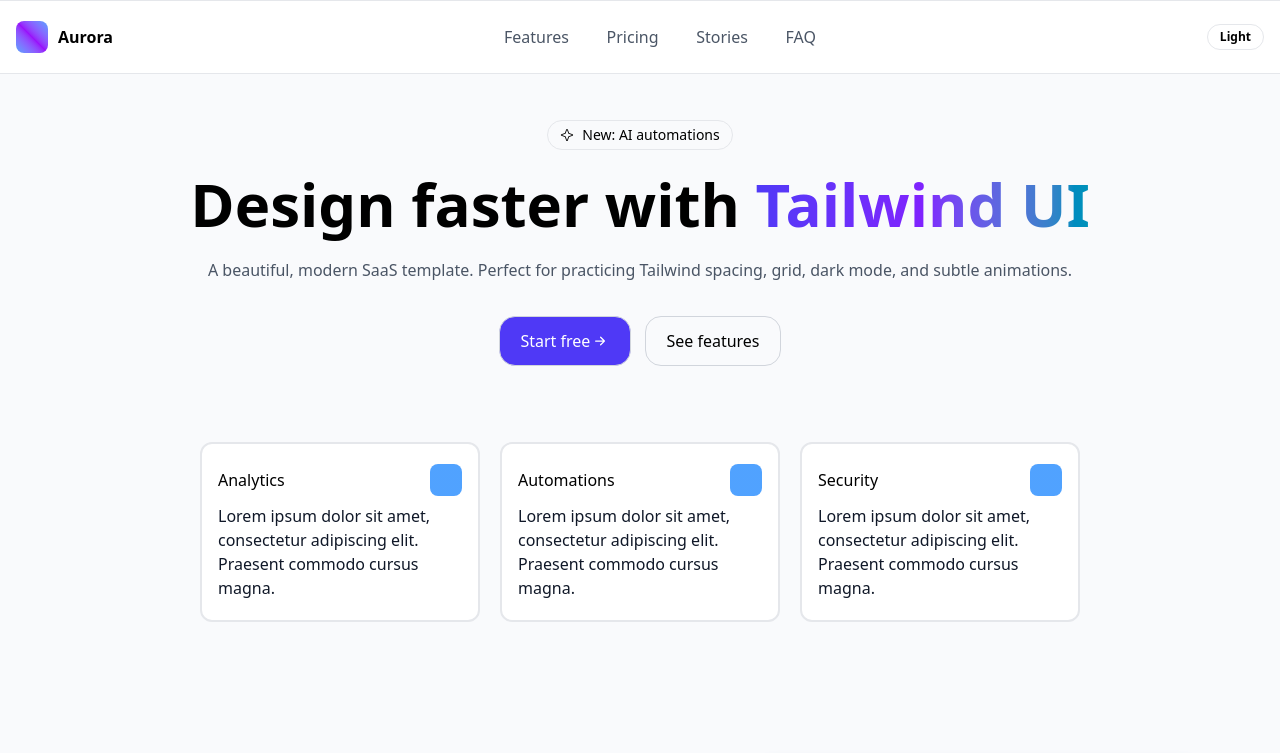
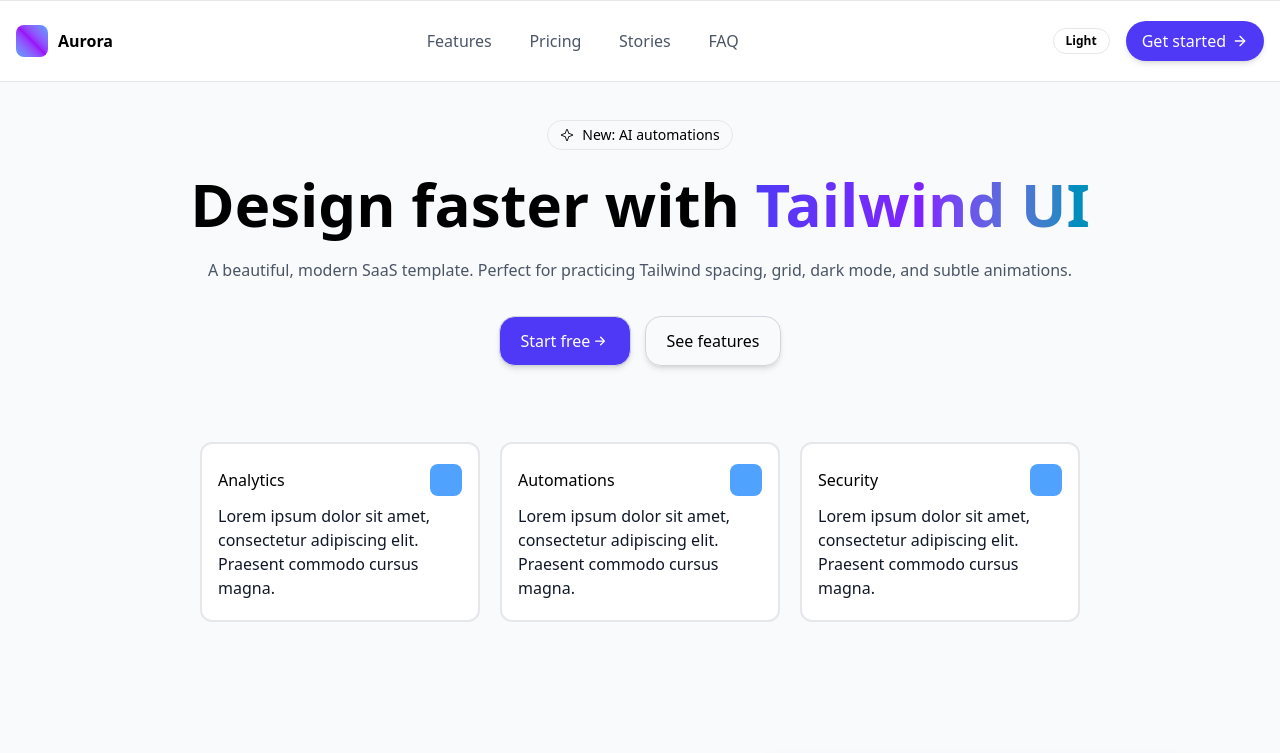
Before and after one commit to Rajat09Sharma/Aurora-tailwind, a React (Vite) app: page / in a window 1280 px wide. Shown: the top 753 px of the page. Built offline with nearby package versions, Linux system fonts and the light colour scheme.

Commit message:
Navbar mobile view added

```diff
--- a/src/components/HeroSection/HerroSection.jsx
+++ b/src/components/HeroSection/HerroSection.jsx
@@ -16,8 +16,8 @@
                 <p className="text-center text-gray-600">A beautiful, modern SaaS template. Perfect for practicing Tailwind spacing, grid, dark mode, and subtle animations.</p>
 
                 <div className="actions flex  justify-between gap-3.5 mt-2.5">
-                    <button className="flex items-center justify-between border border-gray-300 rounded-2xl py-3 px-5 cursor-pointer bg-indigo-600 text-white font-extralight transition duration-150 ease-in hover:bg-indigo-700 ">Start free <BsArrowRightShort size={20} /></button>
-                    <button className=" border border-gray-300 rounded-2xl py-3 px-5 cursor-pointer font-extralight transition duration-150 ease-in hover:bg-gray-200 hover:text-black">See features</button>
+                    <button className="flex items-center justify-between border border-gray-300 rounded-2xl py-3 px-5 cursor-pointer bg-indigo-600 text-white md:shadow-md hover:md:shadow-gray-400  font-extralight transition duration-150 ease-in hover:bg-indigo-700 ">Start free <BsArrowRightShort size={20} /></button>
+                    <button className=" border border-gray-300 rounded-2xl py-3 px-5 cursor-pointer font-extralight md:shadow-md hover:md:shadow-gray-400  transition duration-150 ease-in hover:bg-gray-200 hover:text-black">See features</button>
                 </div>
             </div>
 
--- a/src/components/Navbar/NavBar.jsx
+++ b/src/components/Navbar/NavBar.jsx
@@ -1,7 +1,17 @@
+
+import { useState } from "react";
+import { FiArrowRight } from "react-icons/fi";
 
 const NavLinks = ["Features", "Pricing", "Stories", "FAQ"];
 
 export const NavBar = () => {
+
+    const [showLinks, setShowLinks] = useState(false);
+
+    const handleToggler = () => {
+        setShowLinks((prevs) => !prevs);
+    }
+
     return (
         <>
             {/* mobile view */}
@@ -15,13 +25,22 @@
                 </div>
                 <div className="right flex justify-between items-center gap-4">
                     <button className="theme text-xs font-bold py-1 px-3 border rounded-2xl border-gray-200 bg-white cursor-pointer">Light</button>
-                    <div className="humburger space-y-0.5 py-3 px-2 border border-gray-200 rounded-xl cursor-pointer md:hidden">
+
+                    <button className="hidden md:flex md:items-center md:gap-1.5 md:bg-indigo-600 md:py-2 md:text-white md:px-4 md:rounded-full md:font-medium md:shadow-md hover:md:shadow-gray-400 md:cursor-pointer">Get started<span><FiArrowRight /></span></button>
+
+                    {showLinks ? <div className="humburger py-3 px-2 text-xl cursor-pointer relative md:hidden" onClick={handleToggler} >
+                        <div className="line h-0.5 w-4 bg-black rotate-45 absolute left-0"></div>
+                        <div className="line h-0.5 w-4  bg-black -rotate-45 absolute left-0"></div>
+                    </div> : <div className="humburger space-y-0.5 py-3 px-2 border border-gray-200 rounded-xl cursor-pointer md:hidden" onClick={handleToggler} >
                         <div className="line h-0.5 w-4 bg-black"></div>
                         <div className="line h-0.5 w-4 bg-black"></div>
                         <div className="line h-0.5 w-4  bg-black"></div>
-                    </div>
+                    </div>}
                 </div>
             </nav>
+            {showLinks && <div className="flex flex-col bg-white top-full left-0 mt-24 w-full space-y-5 pt-3 pb-0 px-4 md:hidden">
+                {NavLinks.map((link, index) => <a key={index} href={`#${link}`} className="text-md text-gray-600 hover:text-violet-500" >{link}</a>)}
+            </div>}
 
         </>
     )
```
